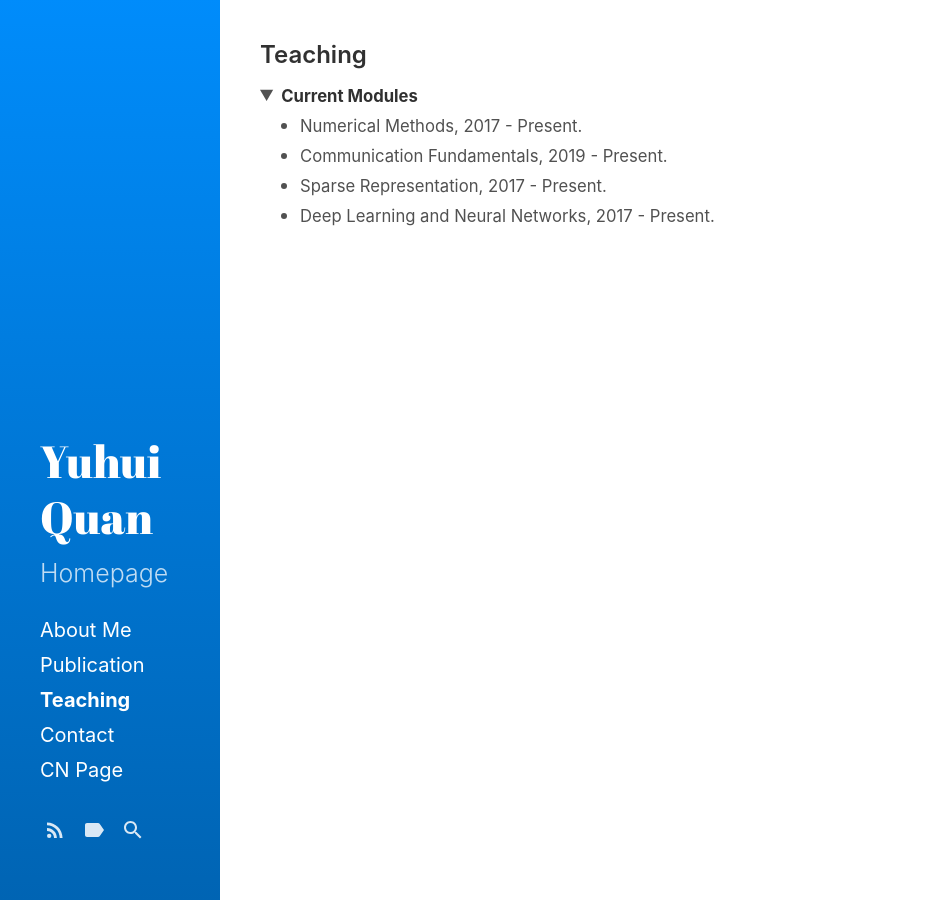
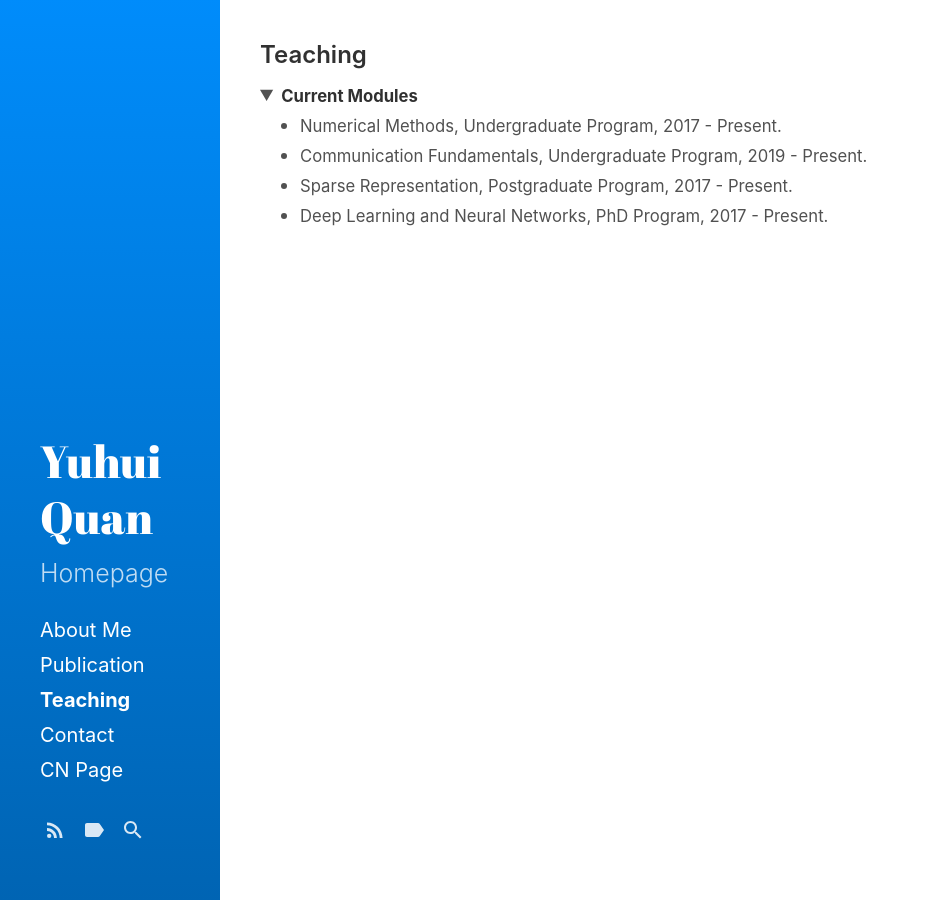
Before and after one commit to csyhquan/csyhquan.github.io, a Jekyll site: the page built from category/d_teaching.md, in a window 1280 px wide. Shown: the whole page, without its empty margins (0-925 px from the left). Built offline with Jekyll 4.4.1, drawn with Linux system fonts in a browser that asks for light colours.

Commit message:
Update d_teaching.md

```diff
--- a/category/d_teaching.md
+++ b/category/d_teaching.md
@@ -5,9 +5,9 @@ title: Teaching
 <details open="">
 <summary><strong><small>Current Modules</small></strong></summary>
 <ul>
-<li><span style="font-size: 100%;"><small>Numerical Methods, 2017 - Present.</small></span></li>
-<li><span style="font-size: 100%;"><small>Communication Fundamentals, 2019 - Present.</small></span></li>
-<li><span style="font-size: 100%;"><small>Sparse Representation, 2017 - Present.</small></span></li>
-<li><span style="font-size: 100%;"><small>Deep Learning and Neural Networks, 2017 - Present.</small></span></li>
+<li><span style="font-size: 100%;"><small>Numerical Methods, Undergraduate Program, 2017 - Present.</small></span></li>
+<li><span style="font-size: 100%;"><small>Communication Fundamentals, Undergraduate Program, 2019 - Present.</small></span></li>
+<li><span style="font-size: 100%;"><small>Sparse Representation, Postgraduate Program, 2017 - Present.</small></span></li>
+<li><span style="font-size: 100%;"><small>Deep Learning and Neural Networks, PhD Program, 2017 - Present.</small></span></li>
 </ul>
 </details>
```
